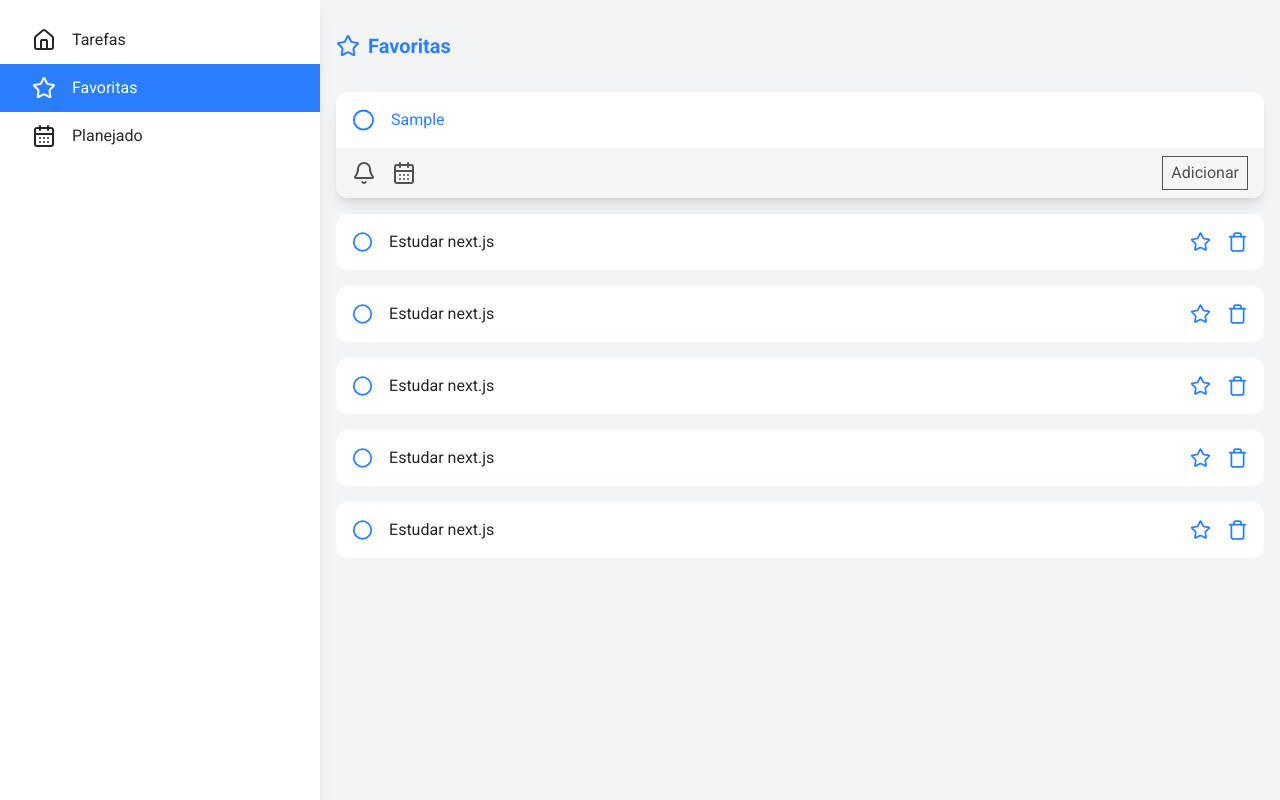
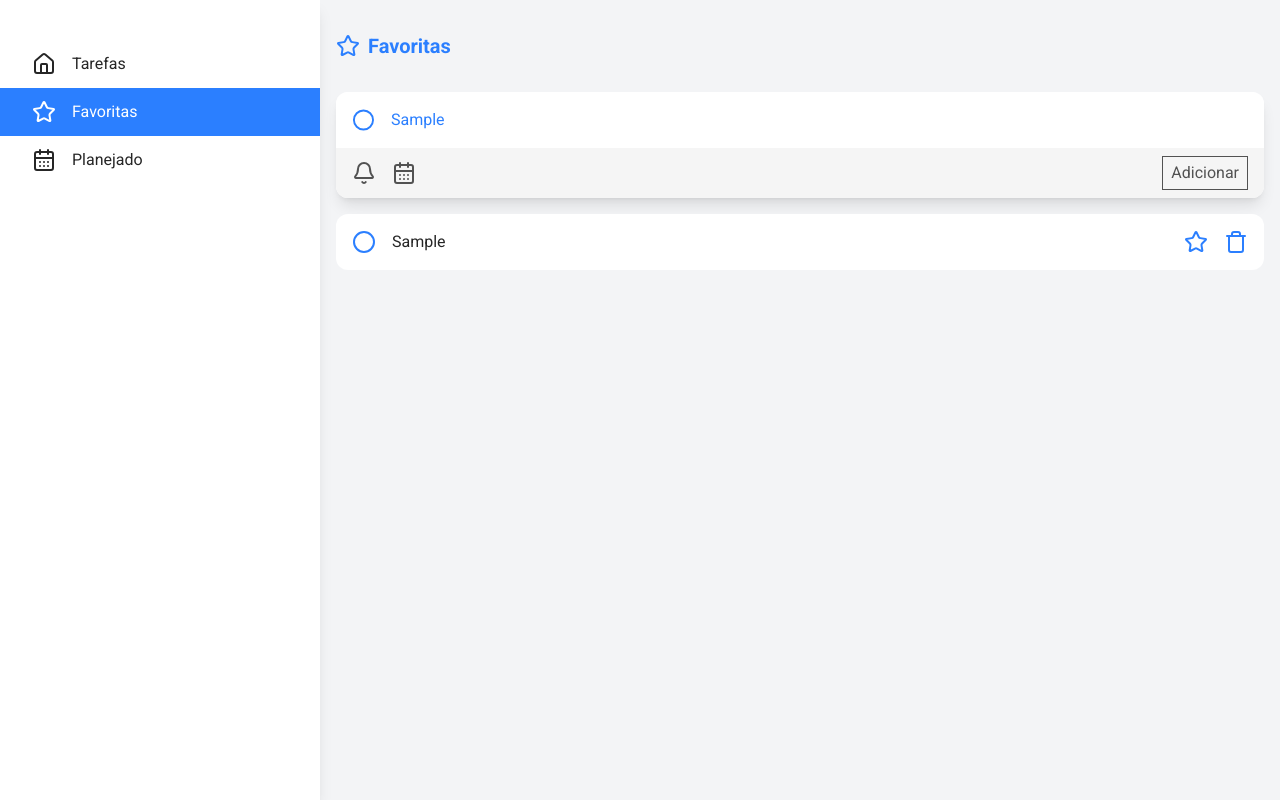
Before and after one commit to ivanrods/task-pro, a Next.js app: page /favorites in a window 1280 px wide. Both pictures are taken after typing "Sample" into the empty fields and a click on the button "Adicionar". Built offline with nearby package versions, Linux system fonts and the light colour scheme.

Commit message:
feat: created context and function to add tasks

```diff
--- a/src/app/components/AddTaskInput.tsx
+++ b/src/app/components/AddTaskInput.tsx
@@ -1,25 +1,42 @@
+"use client";
 import { Bell, CalendarDays, Circle } from "lucide-react";
+import { useState } from "react";
 
-const AddTaskInput = () => {
+type AddTaskInputProps = {
+  addTask: (task: string) => void;
+};
+
+const AddTaskInput = ({ addTask }: AddTaskInputProps) => {
+  const [title, setTitle] = useState("");
+
+  const handleChange = (event: React.ChangeEvent<HTMLInputElement>) => {
+    setTitle(event.target.value);
+  };
   return (
     <div className="w-full bg-white rounded-xl shadow-lg mb-4 overflow-hidden">
-      <div className="flex gap-4 w-full bg-white px-4 py-4 text-blue-500 ">
+      <section className="flex gap-4 w-full bg-white px-4 py-4 text-blue-500 ">
         <Circle />
         <input
           placeholder="Adicioner uma tarefa"
           className="w-full border-none outline-none"
+          type="text"
+          value={title}
+          onChange={handleChange}
         />
-      </div>
+      </section>
 
-      <div className="w-full py-2 px-4 bg-neutral-100 flex justify-between items-center  text-neutral-600">
+      <section className="w-full py-2 px-4 bg-neutral-100 flex justify-between items-center  text-neutral-600">
         <div className="flex gap-4 ">
           <Bell />
           <CalendarDays />
         </div>
-        <button className="border-1 border-b-neutral-600 px-2 py-1">
+        <button
+          className="border-1 border-b-neutral-600 px-2 py-1"
+          onClick={() => addTask(title)}
+        >
           Adicionar
         </button>
-      </div>
+      </section>
     </div>
   );
 };
--- a/src/app/components/Drawer.tsx
+++ b/src/app/components/Drawer.tsx
@@ -11,13 +11,18 @@ const Drawer = () => {
   }
   return (
     <div className="bg-white ">
-      <Menu className="fixed md:hidden top-8 left-8 " onClick={toggleDrawer} />
-      <div
+      <button className="fixed md:hidden top-8 left-8 " onClick={toggleDrawer} >
+          <Menu />
+      </button>
+
+      <section
         className={`w-72 xl:w-80 h-full bg-white fixed top-0 left-0 transition-transform duration-300 ease-in-out transform shadow-lg ${
           handleDrawer ? "translate-x-0" : "-translate-x-full"
         } md:translate-x-0 md:static`}
       >
-        <Menu className="md:hidden ml-8 mt-8" onClick={toggleDrawer} />
+        <button>
+           <Menu className="md:hidden ml-8 mt-8" onClick={toggleDrawer} />
+        </button>
         <nav>
           <ul className="list-none py-4">
             <Link href="/tasks">
@@ -58,7 +63,7 @@ const Drawer = () => {
             </Link>
           </ul>
         </nav>
-      </div>
+      </section>
     </div>
   );
 };
--- a/src/app/components/TaskItem.tsx
+++ b/src/app/components/TaskItem.tsx
@@ -1,13 +1,25 @@
 import { Circle, Star, Trash } from "lucide-react";
 import Link from "next/link";
 
-const TaskItem = () => {
+type TaskItemProps = {
+  title: string;
+};
+
+const TaskItem = ({ title }: TaskItemProps) => {
   return (
     <Link href="/task">
       <li className="w-full flex py-4 px-4 gap-4 mb-4 items-center bg-white rounded-xl text-blue-500 ">
-        <Circle />
-        <p className="w-full text-neutral-800">Estudar next.js</p> <Star />
-        <Trash />
+        <button>
+          <Circle />
+        </button>
+        <p className="w-full text-neutral-800">{title}</p>
+        <button>
+          <Star />
+        </button>
+
+        <button>
+          <Trash />
+        </button>
       </li>
     </Link>
   );
--- a/src/app/components/Title.tsx
+++ b/src/app/components/Title.tsx
@@ -8,11 +8,12 @@ const Title = () => {
     "/tasks": { title: "Tarefas", icon: <House /> },
     "/favorites": { title: "Favoritas", icon: <Star /> },
     "/planned": { title: "Planejado", icon: <CalendarDays /> },
+    "/task": { title: "Tarefa", icon: <CircleCheckBig /> },
   };
 
   const { title, icon } = titles[pathname] || {
-    title: "Tarefa",
-    icon: <CircleCheckBig />,
+    title: "Tarefas",
+    icon: <House />,
   };
   return (
     <div className="flex gap-2 justify-center items-center text-blue-500 text-xl font-bold py-8 md:justify-start">
--- /dev/null
+++ b/src/app/context/TaskContext.tsx
@@ -0,0 +1,31 @@
+// app/context/TaskContext.tsx
+"use client";
+
+import { createContext, useContext, useState, ReactNode } from "react";
+
+// Tipagem do contexto
+type TaskContextType = {
+  tasks: string[];
+  addTask: (title: string) => void;
+};
+
+// Criando o contexto
+const TaskContext = createContext({} as TaskContextType);
+
+// Componente Provider
+export const TaskProvider = ({ children }: { children: ReactNode }) => {
+  const [tasks, setTasks] = useState<string[]>([]);
+
+  function addTask(title: string) {
+    setTasks((prevTasks) => [...prevTasks, title]);
+  }
+
+  return (
+    <TaskContext.Provider value={{ tasks, addTask }}>
+      {children}
+    </TaskContext.Provider>
+  );
+};
+
+// Hook para usar o contexto
+export const useTask = () => useContext(TaskContext);
--- a/src/app/favorites/page.tsx
+++ b/src/app/favorites/page.tsx
@@ -1,15 +1,17 @@
+"use client";
 import AddTaskInput from "../components/AddTaskInput";
 import TaskItem from "../components/TaskItem";
-
+import { useTask } from "../context/TaskContext";
 const Favorites = () => {
+  const { addTask, tasks } = useTask();
   return (
     <div>
       <div>
-      <AddTaskInput />
+        <AddTaskInput addTask={addTask} />
       </div>
-      <TaskItem /> <TaskItem /> <TaskItem />
-      <TaskItem />
-      <TaskItem />
+      {tasks.map((task, index) => (
+        <TaskItem key={index} title={task} />
+      ))}
     </div>
   );
 };
--- a/src/app/layout.tsx
+++ b/src/app/layout.tsx
@@ -1,5 +1,6 @@
 import type { Metadata } from "next";
 import { Roboto } from "next/font/google";
+import { TaskProvider } from "./context/TaskContext";
 import "./globals.css";
 import Drawer from "./components/Drawer";
 import Title from "./components/Title";
@@ -26,8 +27,10 @@ export default function RootLayout({
           <Drawer />
           <div className="w-full flex flex-col  bg-gray-100 px-4">
             <Title />
+            <TaskProvider>
+              <section>{children}</section>
+            </TaskProvider>
 
-            <section>{children}</section>
           </div>
         </div>
 
--- a/src/app/page.tsx
+++ b/src/app/page.tsx
@@ -1,8 +1,5 @@
+import { redirect } from "next/navigation";
 
 export default function Home() {
-  return (
-    <div >
-
-    </div>
-  );
+  redirect("/tasks");
 }
--- a/src/app/planned/page.tsx
+++ b/src/app/planned/page.tsx
@@ -1,12 +1,19 @@
+"use client";
 import AddTaskInput from "../components/AddTaskInput";
 import TaskItem from "../components/TaskItem";
 
+import { useTask } from "../context/TaskContext";
+
 const Planned = () => {
+  const { addTask, tasks } = useTask();
   return (
     <div>
-      <div><AddTaskInput />
+      <div>
+        <AddTaskInput addTask={addTask} />
       </div>
-      <TaskItem /> <TaskItem />
+      {tasks.map((task, index) => (
+        <TaskItem key={index} title={task} />
+      ))}
     </div>
   );
 };
--- a/src/app/tasks/page.tsx
+++ b/src/app/tasks/page.tsx
@@ -1,13 +1,20 @@
+"use client";
+
 import AddTaskInput from "../components/AddTaskInput";
 import TaskItem from "../components/TaskItem";
 
+import { useTask } from "../context/TaskContext";
+
 const Tarefas = () => {
+  const { addTask, tasks } = useTask();
   return (
     <div>
       <div>
-        <AddTaskInput />
+        <AddTaskInput addTask={addTask} />
       </div>
-      <TaskItem /> <TaskItem /> <TaskItem />
+      {tasks.map((task, index) => (
+        <TaskItem key={index} title={task} />
+      ))}
     </div>
   );
 };
```
